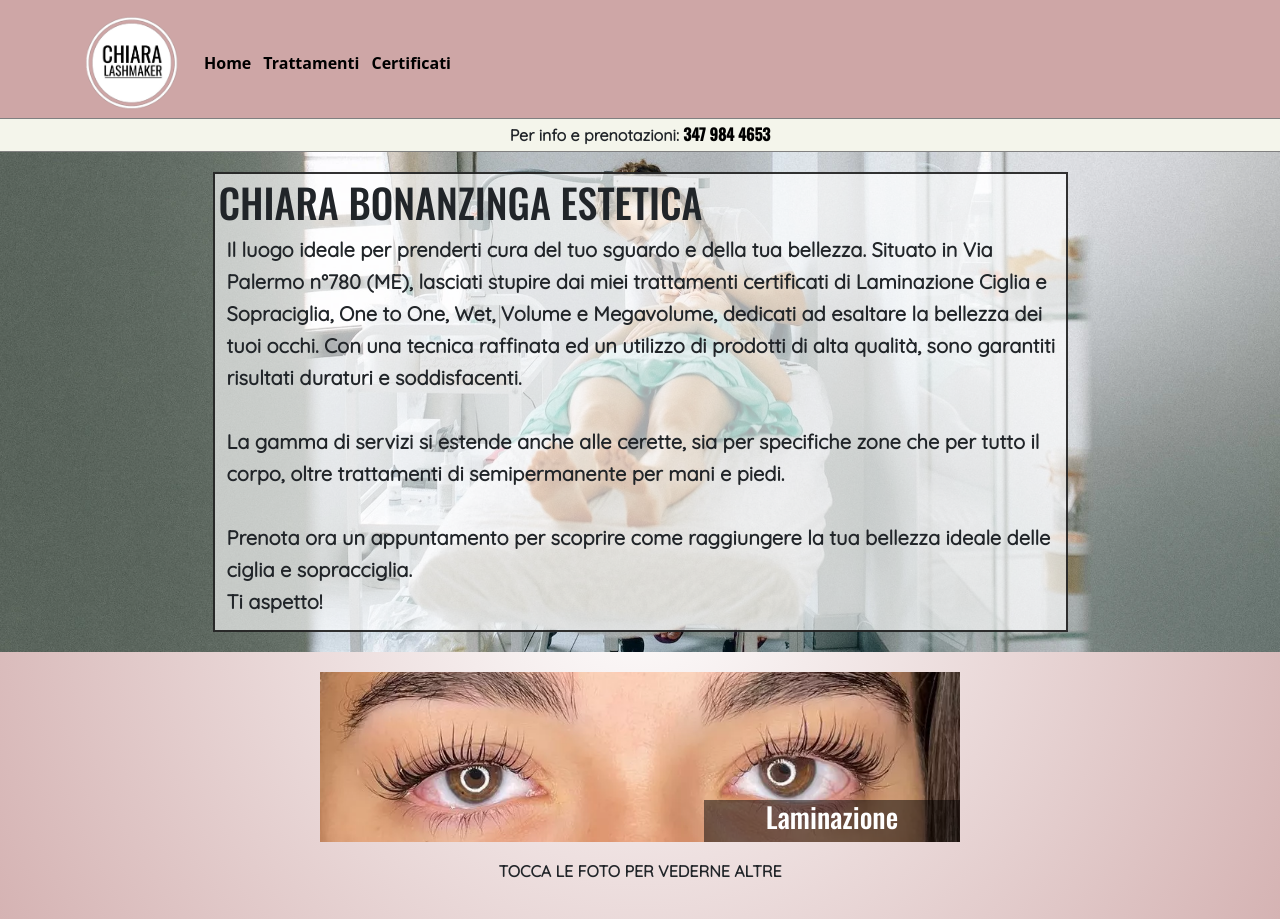
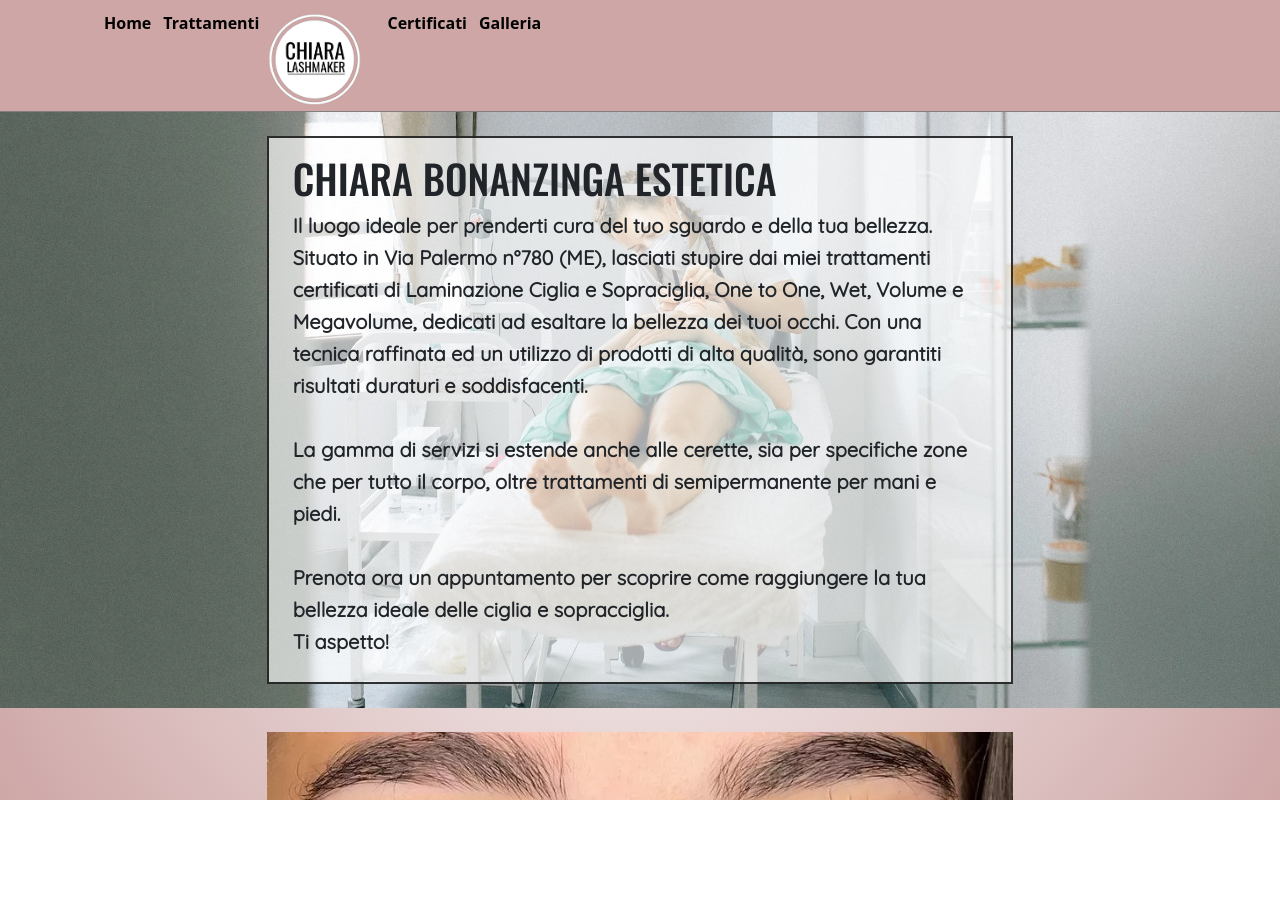
Before and after one commit to Massolinii/chiara_bonanzinga_estetica, a React (Create React App) app: page / in a window 1280 px wide. Shown: the top 919 px of the page. After the commit the page ends 800 px from the top, so only its background shows below. Built offline with nearby package versions, Linux system fonts and the light colour scheme.

Commit message:
fixed container classes

```diff
--- a/src/App.css
+++ b/src/App.css
@@ -1,9 +1,13 @@
 @import url("https://fonts.googleapis.com/css2?family=Oswald:wght@400;500&family=Playfair+Display:wght@500&family=Quicksand&display=swap");
 
 .App {
+  position: relative;
   overflow-x: hidden;
   overflow-y: hidden;
-  padding-top: 118px;
+  width: 100vw;
+  height: 100vh;
+  min-width: 100%;
+  min-height: 100%;
   background: rgb(255, 255, 255);
   background: -moz-radial-gradient(
     circle,
@@ -23,8 +27,23 @@
   filter: progid:DXImageTransform.Microsoft.gradient(startColorstr="#ffffff",endColorstr="#cea6a6",GradientType=1);
 }
 
+
+.container-page {
+  position: absolute;
+  top: 7rem;
+  bottom: 0;
+  left: 0;
+  right: 0;
+  overflow-y: scroll;
+  width: 100%;
+  padding: 0;
+}
+
 @media (max-width: 575px) {
-  .App {
-    padding-top: 98px;
-  }
+
 }
+
+.container-section{
+  width: 100%;
+
+}
--- a/src/App.js
+++ b/src/App.js
@@ -13,7 +13,7 @@
       <div className="App">
         <ScrollToTop />
         <MyNavbar />
-        <PerInfo />
+        {/* <PerInfo /> */}
         <Routes>
           <Route path="/" element={<Home />} />
           <Route path="/trattamenti" element={<Trattamenti />} />
--- a/src/components/ChiaraLashmaker.jsx
+++ b/src/components/ChiaraLashmaker.jsx
@@ -3,12 +3,12 @@
 
 export default function ChiaraLashmaker() {
   return (
-    <div className="chiara-section">
-      <Container>
+
+      <Container fluid className="hero-section container-section py-4">
         <Row className="justify-content-center">
-          <Col xs={11} md={10} lg={9} className="hero p-1">
+          <Col xs={11} md={9} lg={7} className="hero p-3 px-4">
             <h1 className="hero-title">CHIARA BONANZINGA ESTETICA</h1>
-            <p className="hero-text ps-2 mb-2">
+            <p className="hero-text mb-2">
               Il luogo ideale per prenderti cura del tuo sguardo e della tua
               bellezza. Situato in Via Palermo n°780 (ME), lasciati stupire dai
               miei trattamenti certificati di Laminazione Ciglia e Sopraciglia,
@@ -29,6 +29,5 @@
           </Col>
         </Row>
       </Container>
-    </div>
   );
 }
--- a/src/components/Home.jsx
+++ b/src/components/Home.jsx
@@ -1,13 +1,16 @@
 import HomeCarousel from "./HomeCarousel";
 import ChiaraLashmaker from "./ChiaraLashmaker";
 import ScopriServizi from "./ScopriTrattamenti";
+import { Container } from "react-bootstrap";
 
 export default function Home() {
   return (
-    <div className="home-background">
-      <ChiaraLashmaker />
-      <HomeCarousel />
-      <ScopriServizi />
+    <div>
+      <Container fluid className="container-page">
+        <ChiaraLashmaker />
+        <HomeCarousel />
+        <ScopriServizi />
+      </Container>
     </div>
   );
 }
--- a/src/components/HomeCarousel.jsx
+++ b/src/components/HomeCarousel.jsx
@@ -1,5 +1,6 @@
 import { Swiper, SwiperSlide } from "swiper/react";
 import { useRef } from "react";
+import { Container, Row, Col } from "react-bootstrap";
 import "../css/HomeCarousel.css";
 import "swiper/css";
 
@@ -13,7 +14,9 @@
   };
 
   return (
-    <div className="swiper-div">
+      <Container fluid classname="container-section swiper-container">
+        <Row className="justify-content-center">
+        <Col xs={11} md={9} lg={7} className="py-4 px-0">
       <Swiper
         ref={swiperRef}
         loop={true}
@@ -68,6 +71,8 @@
         </SwiperSlide>
       </Swiper>
       <h6 className="action-carosello">TOCCA LE FOTO PER VEDERNE ALTRE</h6>
-    </div>
+      </Col>
+      </Row>
+      </Container>
   );
 }
--- a/src/components/NavBar.jsx
+++ b/src/components/NavBar.jsx
@@ -8,13 +8,13 @@
   const [expanded, setExpanded] = useState(false);
 
   return (
-    <Navbar expand="lg" fixed="top" className="pb-0" expanded={expanded}>
+    <Navbar expand="lg" className="pb-0" expanded={expanded}>
       <Container className="mobile-container-padding">
         <Navbar.Brand href="/">
           <img
             src="/logo_chiara.webp"
             alt="logo Chiara Lashmaker"
-            id="navbar-logo"
+            className="navbar-logo navbar-logo-mobile"
           />
         </Navbar.Brand>
         <Navbar.Toggle
@@ -39,6 +39,13 @@
             >
               Trattamenti
             </Link>
+            <Navbar.Brand href="/">
+          <img
+            src="/logo_chiara.webp"
+            alt="logo Chiara Lashmaker"
+            className="navbar-logo navbar-logo-desktop"
+          />
+        </Navbar.Brand>
             <Link
               to="/certificati"
               className="full-width-link navbar-link-others mobile-border-bottom"
@@ -46,6 +53,13 @@
             >
               Certificati
             </Link>
+            <Link
+              to="/galleria"
+              className="full-width-link navbar-link-others mobile-border-bottom"
+              onClick={() => setExpanded(false)}
+            >
+              Galleria
+            </Link>
           </Nav>
         </Navbar.Collapse>
       </Container>
--- a/src/components/ScopriTrattamenti.jsx
+++ b/src/components/ScopriTrattamenti.jsx
@@ -1,9 +1,10 @@
 import { Link } from "react-router-dom";
+import { Container } from "react-bootstrap";
 import "../css/ScopriTrattamenti.css";
 
 export default function ScopriTrattamenti() {
   return (
-    <div className="scopri-servizi">
+    <Container fluid className="container-section scopri-servizi">
       <h5 className="scopri-button">
         <Link className="scopri-link" to={"/trattamenti"}>
           SCOPRI I TRATTAMENTI{" "}
@@ -17,6 +18,6 @@
       </Link>
       <br />
       <br />
-    </div>
+    </Container>
   );
 }
--- a/src/css/ChiaraLashmaker.css
+++ b/src/css/ChiaraLashmaker.css
@@ -1,5 +1,4 @@
-.chiara-section {
-  padding: 20px 0;
+.hero-section {
   background-image: url("/public/beautician-bg2.webp");
   background-repeat: no-repeat;
   background-position: center;
@@ -22,6 +21,10 @@
   font-weight: bold;
 }
 
+.hero-text::first-line {
+  padding-left: 40px;
+}
+
 @media (min-width: 768px) {
   .hero-text {
     font-size: 18px;
--- a/src/css/HomeCarousel.css
+++ b/src/css/HomeCarousel.css
@@ -1,18 +1,13 @@
-.swiper-div {
+.swiper-container {
   text-align: center;
 }
 
 .slide-container {
   position: relative;
-  margin-top: 20px;
-  margin-bottom: 20px;
-  margin-left: 10px;
-  margin-right: 10px;
 }
 
 .slide-container img {
   width: 100%;
-  height: 170px;
   object-fit: cover;
   object-position: center;
 }
@@ -21,7 +16,7 @@
   font-family: "Oswald", sans-serif;
   position: absolute;
   bottom: 0;
-  left: 30vw;
+  right: 0;
   background-color: rgba(0, 0, 0, 0.5);
   color: white;
   width: 40%;
@@ -30,12 +25,14 @@
 
 @media (min-width: 992px) {
   .slide-container {
-    max-width: 50%;
-    margin: 20px auto;
+    margin: 0;
+    max-width: 100%;
   }
 }
 
 .action-carosello {
   font-family: "Quicksand", sans-serif;
   font-weight: bold;
+  width: fit-content;
+  margin: auto;
 }
--- a/src/css/NavBar.css
+++ b/src/css/NavBar.css
@@ -1,20 +1,39 @@
 .navbar {
   background-color: #cea6a6;
   border-bottom: 1px solid grey;
+  height: 7rem;
+  position: absolute;
+  top: 0;
+  left: 0;
+  right: 0;
 }
 
-.navbar-brand #navbar-logo {
+.navbar-logo {
   width: 100px;
   max-width: 100px;
   padding: 3px;
 }
 
+.navbar-logo-mobile {
+  display: none;
+}
+
 @media (max-width: 575px) {
-  .navbar-brand #navbar-logo {
+  .navbar-brand .navbar-logo {
     width: 80px;
     max-width: 80px;
     padding: 3px;
   }
+
+  .navbar-logo-mobile {
+    display: initial;
+  }
+
+  .navbar-logo-desktop {
+    display: none;
+  }
+
+
 }
 
 .navbar-toggler {
@@ -33,8 +52,18 @@
 }
 
 @media (max-width: 991px) {
+
+  .navbar-collapse {
+    position: absolute;
+    z-index: 2;
+    top: 7rem;
+    left: 0;
+    right: 0;
+  }
+
   .full-width-link {
     width: 100%;
+    margin: 0 !important;
     text-align: center;
   }
 
--- a/src/css/PerInfo.css
+++ b/src/css/PerInfo.css
@@ -1,6 +1,7 @@
 .per-info-bg {
   /* background-color: rgba(89, 201, 163, 0.767); */
-  background: rgb(244, 245, 235);
+  /* background: rgb(244, 245, 235); */
+  background: white;
   text-align: center;
   font-weight: bold;
   border-bottom: 1px solid grey;
```
